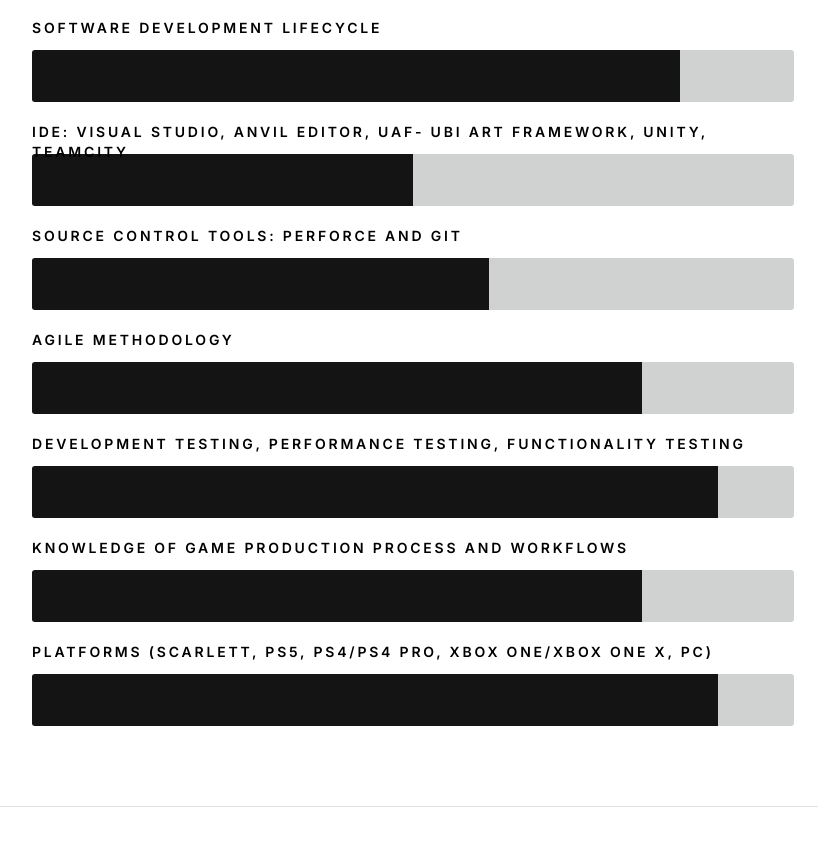
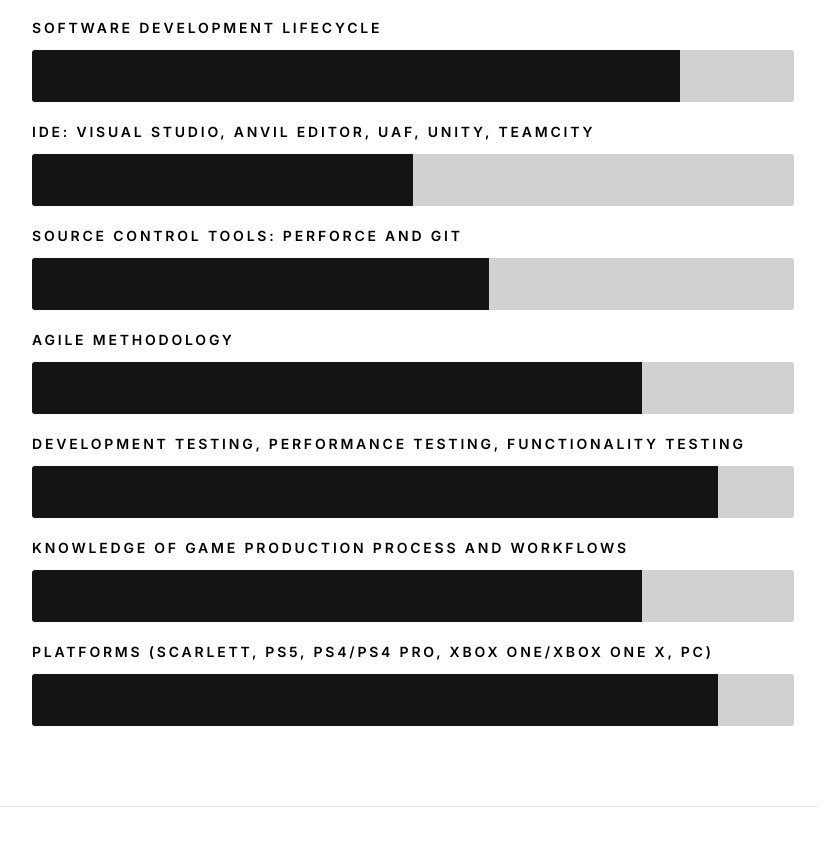
Before and after one commit to surio00/surio00.github.io, a plain HTML site: page index.html in a window 1280 px wide. Shown: the part 4002-4848 px from the top of the page, without its empty margins (362-1187 px from the left). Drawn offline with Linux system fonts and the light colour scheme.

Commit message:
Update index.html

```diff
--- a/index.html
+++ b/index.html
@@ -350,7 +350,7 @@
                         </li>
                         <li>
                         <div class="progress percent50"></div>
-                        <strong>IDE: Visual Studio, Anvil Editor, UAF- Ubi Art Framework, Unity, TeamCity</strong>
+                        <strong>IDE: Visual Studio, Anvil Editor, UAF, Unity, TeamCity</strong>
                         </li>
                         <li>
                         <div class="progress percent60"></div>
```
